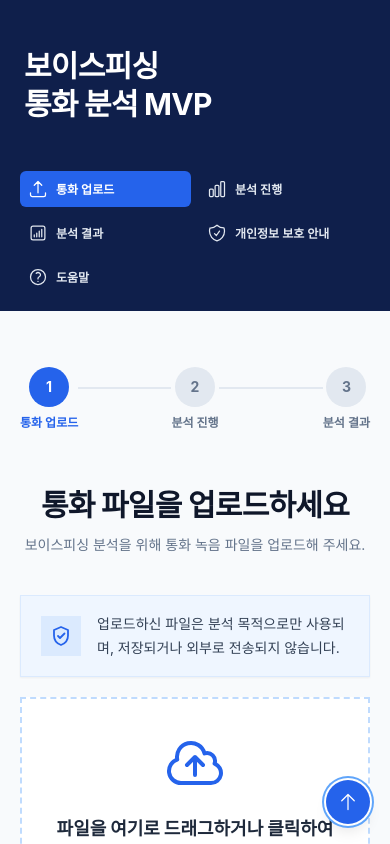
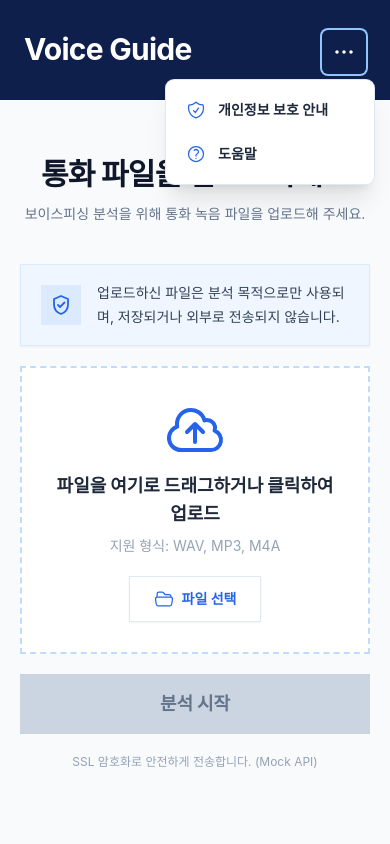
Before and after one commit to SZversion/VoiceGuard, a Nuxt app in the folder frontend/: page / in a window 390 px wide. Both pictures are taken after a click on the button "추가 메뉴 열기". Shown: the top 844 px of the page. Built offline with nearby package versions, Linux system fonts and the light colour scheme.

Commit message:
fix: improve mobile analysis page spacing

```diff
--- a/frontend/components/AudioUploader.vue
+++ b/frontend/components/AudioUploader.vue
@@ -40,7 +40,7 @@ function onDrop(event) {
 
 <template>
   <div
-    class="flex min-h-80 cursor-pointer flex-col items-center justify-center border-2 border-dashed p-8 text-center transition sm:min-h-96"
+    class="flex min-h-0 cursor-pointer flex-col items-center justify-center border-2 border-dashed px-8 py-[30px] text-center transition sm:min-h-96"
     :class="isDragging ? 'border-blue-500 bg-blue-50' : 'border-blue-200 bg-white hover:bg-blue-50/40'"
     role="button"
     tabindex="0"
@@ -59,14 +59,14 @@ function onDrop(event) {
       @change="onFileChange"
     />
     <CloudArrowUpIcon class="h-16 w-20 text-blue-600" aria-hidden="true" />
-    <p class="mt-5 text-lg font-extrabold text-slate-800">파일을 여기로 드래그하거나 클릭하여 업로드</p>
+    <p class="mt-[10px] text-lg font-extrabold text-slate-800">파일을 여기로 드래그하거나 클릭하여 업로드</p>
     <p class="mt-2 text-sm text-slate-400">지원 형식: WAV, MP3, M4A</p>
-    <div class="my-7 flex w-full max-w-md items-center gap-4 text-sm text-slate-400">
+    <div class="my-7 hidden w-full max-w-md items-center gap-4 text-sm text-slate-400 sm:flex">
       <span class="h-px flex-1 bg-slate-200" />
       또는
       <span class="h-px flex-1 bg-slate-200" />
     </div>
-    <button type="button" class="inline-flex items-center gap-2 border border-slate-200 bg-white px-6 py-3 text-sm font-bold text-blue-600 shadow-sm" @click.stop="openFilePicker">
+    <button type="button" class="mt-5 inline-flex items-center gap-2 border border-slate-200 bg-white px-6 py-3 text-sm font-bold text-blue-600 shadow-sm sm:mt-0" @click.stop="openFilePicker">
       <FolderOpenIcon class="h-5 w-5" aria-hidden="true" />
       파일 선택
     </button>
--- a/frontend/components/FileInfo.vue
+++ b/frontend/components/FileInfo.vue
@@ -1,10 +1,14 @@
 <script setup>
+import { XMarkIcon } from '@heroicons/vue/24/outline'
+
 defineProps({
   file: {
     type: Object,
     default: null
   }
 })
+
+const emit = defineEmits(['remove'])
 
 function formatBytes(bytes) {
   if (!bytes) return '0 B'
@@ -21,5 +25,14 @@ function formatBytes(bytes) {
       <p class="truncate font-bold text-slate-800">{{ file.name }}</p>
       <p class="mt-1 text-sm text-slate-500">{{ formatBytes(file.size) }}</p>
     </div>
+    <button
+      type="button"
+      class="shrink-0 rounded-md p-2 text-slate-400 transition hover:bg-red-50 hover:text-red-600 focus:outline-none focus:ring-2 focus:ring-red-300"
+      aria-label="선택한 파일 제거"
+      title="파일 제거"
+      @click="emit('remove')"
+    >
+      <XMarkIcon class="h-5 w-5" aria-hidden="true" />
+    </button>
   </div>
 </template>
--- a/frontend/components/WorkflowSteps.vue
+++ b/frontend/components/WorkflowSteps.vue
@@ -16,7 +16,7 @@ const steps = [
 </script>
 
 <template>
-  <ol class="mx-auto mb-14 flex max-w-3xl items-start justify-between sm:mb-10" aria-label="분석 진행 단계">
+  <ol class="mx-auto mb-14 hidden max-w-3xl items-start justify-between sm:flex sm:mb-10" aria-label="분석 진행 단계">
     <li v-for="(step, index) in steps" :key="step.number" class="flex flex-1 items-start last:flex-none">
       <div class="flex flex-col items-center">
         <span
--- a/frontend/layouts/default.vue
+++ b/frontend/layouts/default.vue
@@ -4,11 +4,13 @@ import {
   ArrowUpIcon,
   ChartBarIcon,
   ChartBarSquareIcon,
+  EllipsisHorizontalIcon,
   QuestionMarkCircleIcon,
   ShieldCheckIcon,
 } from '@heroicons/vue/24/outline'
 
 const route = useRoute()
+const isMoreMenuOpen = ref(false)
 
 const navigation = [
   { label: '통화 업로드', to: '/', icon: ArrowUpTrayIcon },
@@ -21,18 +23,46 @@ const navigation = [
 function scrollToTop() {
   window.scrollTo({ top: 0, behavior: 'smooth' })
 }
+
+function closeMoreMenu() {
+  isMoreMenuOpen.value = false
+}
 </script>
 
 <template>
   <div class="min-h-screen bg-slate-50 lg:flex">
-    <aside class="mb-8 w-full bg-brand-900 text-white lg:mb-0 lg:fixed lg:inset-y-0 lg:flex lg:w-72 lg:flex-col">
-      <div class="px-6 py-12 lg:px-7">
+    <aside class="relative mb-8 h-[100px] w-full bg-brand-900 text-white sm:h-auto lg:mb-0 lg:fixed lg:inset-y-0 lg:flex lg:w-72 lg:flex-col">
+      <div class="flex h-full items-center justify-between px-6 sm:h-auto sm:items-start sm:px-6 sm:py-12 lg:px-7">
         <NuxtLink to="/" class="block text-3xl font-bold leading-tight tracking-tight">
-          보이스피싱<br />통화 분석 MVP
+          <span class="sm:hidden">Voice Guide</span>
+          <span class="hidden sm:inline">보이스피싱<br />통화 분석 MVP</span>
+        </NuxtLink>
+
+        <button
+          type="button"
+          class="mt-1 rounded-md p-2 text-white hover:bg-white/10 focus:outline-none focus:ring-2 focus:ring-blue-300 sm:hidden"
+          aria-label="추가 메뉴 열기"
+          :aria-expanded="isMoreMenuOpen"
+          @click="isMoreMenuOpen = !isMoreMenuOpen"
+        >
+          <EllipsisHorizontalIcon class="h-7 w-7" aria-hidden="true" />
+        </button>
+      </div>
+
+      <div v-if="isMoreMenuOpen" class="absolute right-4 top-20 z-50 w-52 rounded-lg bg-white p-2 text-slate-800 shadow-xl ring-1 ring-slate-200 sm:hidden">
+        <NuxtLink
+          v-for="item in navigation.slice(3)"
+          :key="item.to"
+          :to="item.to"
+          class="flex items-center gap-3 rounded-md px-3 py-3 text-sm font-semibold hover:bg-blue-50"
+          @click="closeMoreMenu"
+        >
+          <component :is="item.icon" class="h-5 w-5 shrink-0 text-blue-600" aria-hidden="true" />
+          <span>{{ item.label }}</span>
         </NuxtLink>
       </div>
 
-      <nav class="grid grid-cols-2 gap-2 overflow-visible px-5 pb-4 sm:grid-cols-3 sm:px-6 lg:block lg:space-y-2 lg:px-4">
+      <nav class="hidden grid-cols-2 gap-2 overflow-visible px-5 pb-4 sm:grid sm:grid-cols-3 sm:px-6 lg:block lg:space-y-2 lg:px-4">
         <NuxtLink
           v-for="item in navigation"
           :key="item.to"
@@ -47,12 +77,16 @@ function scrollToTop() {
     </aside>
 
     <main class="min-h-screen w-full lg:ml-72">
-      <div class="mx-auto max-w-6xl px-5 pb-[100px] pt-6 sm:px-8 sm:py-10">
+      <div
+        class="mx-auto max-w-6xl px-5 pb-[100px] pt-6 sm:px-8 sm:py-10"
+        :class="route.path === '/analyze' ? 'pt-0 sm:pt-10' : ''"
+      >
         <slot />
       </div>
     </main>
 
     <button
+      v-if="route.path !== '/'"
       type="button"
       class="fixed bottom-5 right-5 z-50 flex h-11 w-11 items-center justify-center rounded-full bg-blue-600 text-white shadow-lg transition hover:bg-blue-700 focus:outline-none focus:ring-2 focus:ring-blue-400 focus:ring-offset-2 lg:hidden"
       aria-label="페이지 맨 위로 이동"
--- a/frontend/pages/analyze.vue
+++ b/frontend/pages/analyze.vue
@@ -34,6 +34,7 @@ const isTerminal = computed(() => terminalStatuses.includes(status.value))
 const steps = computed(() => analysis.value?.steps?.length ? analysis.value.steps : defaultSteps)
 const progress = computed(() => Number(analysis.value?.progress || 0))
 const currentStage = computed(() => analysis.value?.stage || 'queued')
+const currentStepElement = ref(null)
 
 const statusLabel = computed(() => ({
   queued: '분석 준비 중',
@@ -128,6 +129,19 @@ function goToUpload() {
   router.push('/')
 }
 
+function setCurrentStepElement(element, step) {
+  if (step.key === currentStage.value) currentStepElement.value = element
+}
+
+watch(currentStage, async (nextStage, previousStage) => {
+  if (!nextStage || nextStage === previousStage) return
+
+  await nextTick()
+  if (window.matchMedia('(max-width: 639px)').matches) {
+    currentStepElement.value?.scrollIntoView({ behavior: 'smooth', block: 'center' })
+  }
+})
+
 onMounted(async () => {
   await loadStatus()
   if (!isTerminal.value && !errorMessage.value) startPolling()
@@ -152,7 +166,7 @@ onBeforeUnmount(stopPolling)
     </div>
 
     <div v-else class="mx-auto max-w-5xl space-y-6">
-      <section class="flex items-center gap-4 rounded-xl border border-slate-200 bg-white p-5 shadow-sm">
+      <section class="hidden items-center gap-4 rounded-xl border border-slate-200 bg-white p-5 shadow-sm sm:flex">
         <span class="flex h-16 w-16 shrink-0 items-center justify-center bg-blue-50 text-blue-600">
           <MusicalNoteIcon class="h-9 w-9" aria-hidden="true" />
         </span>
@@ -183,7 +197,7 @@ onBeforeUnmount(stopPolling)
         <div class="mt-8 border-t border-slate-100 pt-6">
           <h2 class="text-xl font-extrabold text-slate-900">분석 단계</h2>
           <ol class="mt-6 space-y-0">
-            <li v-for="(step, index) in steps" :key="step.key" class="relative flex gap-4 pb-7 last:pb-0">
+            <li v-for="(step, index) in steps" :key="step.key" :ref="(element) => setCurrentStepElement(element, step)" class="relative flex scroll-mt-6 gap-4 pb-7 last:pb-0">
               <span v-if="index < steps.length - 1" class="absolute left-4 top-9 h-full w-0.5 bg-slate-200" aria-hidden="true" />
               <span
                 class="relative z-10 flex h-8 w-8 shrink-0 items-center justify-center rounded-full border-2 bg-white"
--- a/frontend/pages/index.vue
+++ b/frontend/pages/index.vue
@@ -16,6 +16,11 @@ function selectFile(file) {
 function showFileError(message) {
   selectedFile.value = null
   errorMessage.value = message
+}
+
+function removeFile() {
+  selectedFile.value = null
+  errorMessage.value = ''
 }
 
 async function startAnalysis() {
@@ -47,7 +52,7 @@ async function startAnalysis() {
     <div class="mx-auto mt-10 max-w-3xl space-y-5">
       <ConsentNotice />
       <AudioUploader @selected="selectFile" @error="showFileError" />
-      <FileInfo :file="selectedFile" />
+      <FileInfo :file="selectedFile" @remove="removeFile" />
 
       <p v-if="errorMessage" class="rounded-md bg-red-50 px-4 py-3 text-sm font-semibold text-red-700" role="alert">
         {{ errorMessage }}
```
